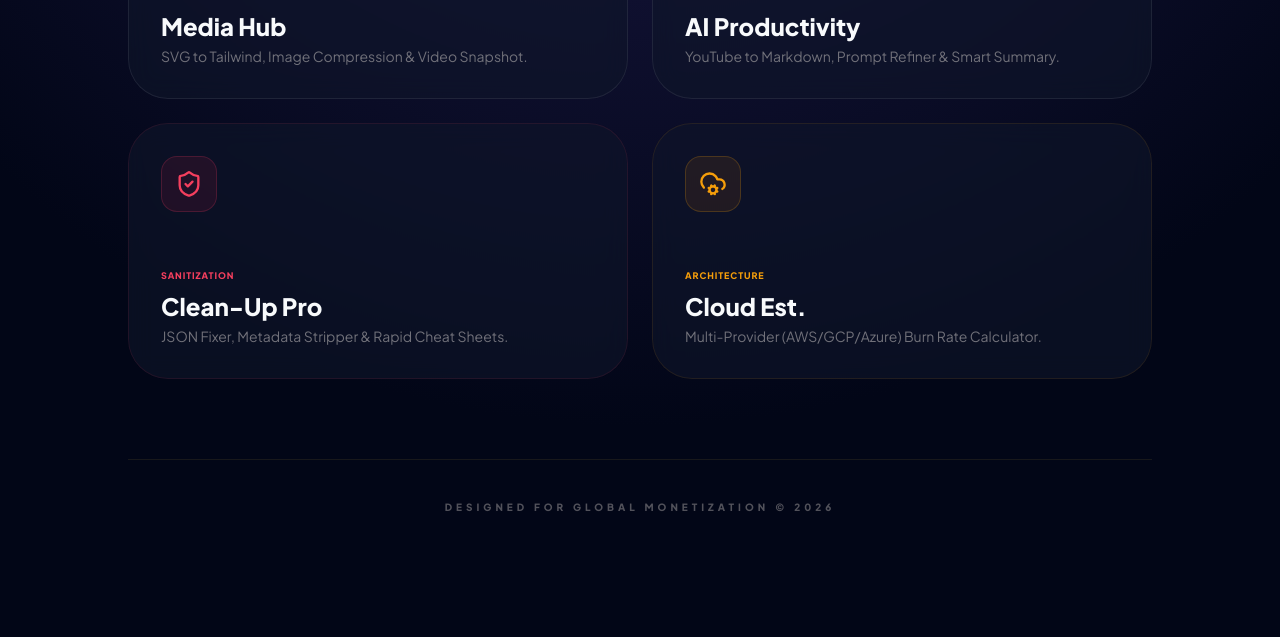
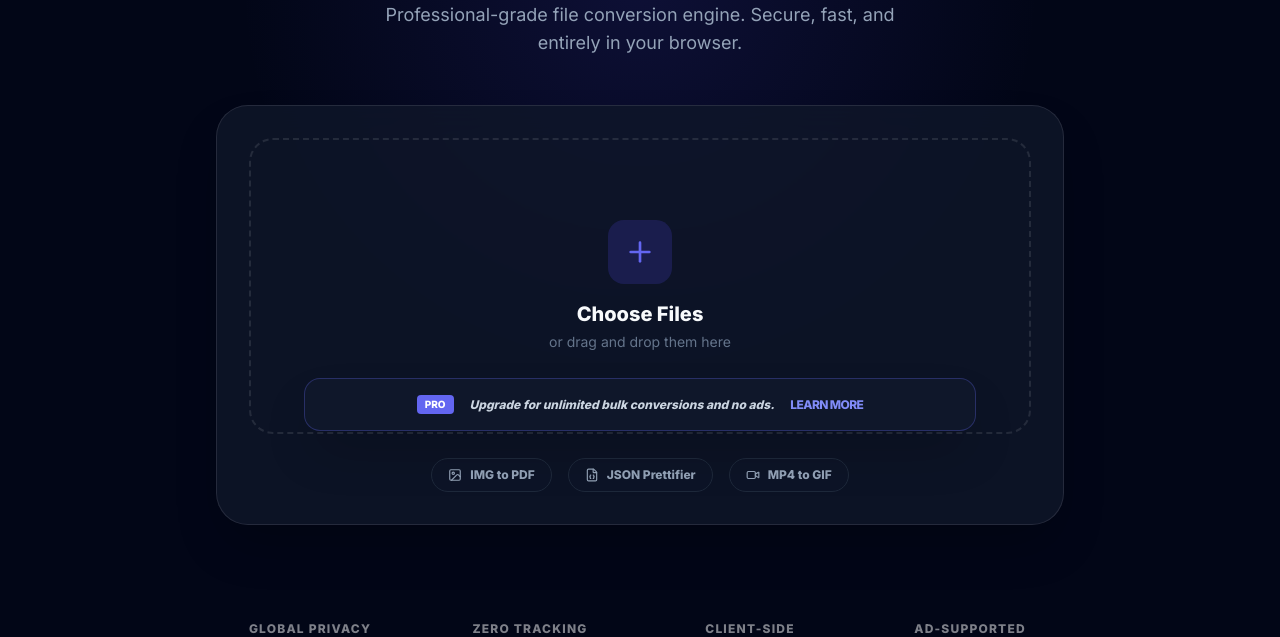
Before and after one commit to realametsikor/realametsikor-my-utility-hub, a plain HTML site: page index.html in a window 1280 px wide. Shown: the part 337-974 px from the top of the page. Before the commit the page ends 940 px from the top, so only its background shows below. Drawn offline with nearby package versions, Linux system fonts and the light colour scheme.

Commit message:
Update index.html

```diff
--- a/index.html
+++ b/index.html
@@ -3,116 +3,114 @@
 <head>
     <meta charset="UTF-8">
     <meta name="viewport" content="width=device-width, initial-scale=1.0">
-    <title>UtilityOS | The Universal Toolkit</title>
+    <title>UtilityOS | The Universal File Engine</title>
     <script src="https://cdn.tailwindcss.com"></script>
     <script src="https://unpkg.com/lucide@latest"></script>
+    <link href="https://fonts.googleapis.com/css2?family=Inter:wght@400;600;800&display=swap" rel="stylesheet">
     <style>
-        @import url('https://fonts.googleapis.com/css2?family=Plus+Jakarta+Sans:wght@400;600;800&display=swap');
-
         body {
             background-color: #020617;
             color: #f8fafc;
-            font-family: 'Plus Jakarta Sans', sans-serif;
-            overflow-x: hidden;
+            font-family: 'Inter', sans-serif;
         }
-
-        /* Animated Background Glow */
-        .bg-glow {
-            position: fixed;
-            top: 0; left: 0; width: 100%; height: 100%;
-            background: radial-gradient(circle at 50% -20%, #1e1b4b 0%, #020617 80%);
-            z-index: -1;
+        .hero-glow {
+            background: radial-gradient(circle at 50% 50%, rgba(79, 70, 229, 0.15) 0%, transparent 50%);
+            position: absolute; top: -20%; left: 0; right: 0; bottom: 0; z-index: -1;
         }
-
-        /* Hover Interaction: The "SaaS" Pop */
-        .tool-card {
-            background: rgba(15, 23, 42, 0.6);
-            border: 1px solid rgba(255, 255, 255, 0.08);
-            backdrop-filter: blur(12px);
-            transition: all 0.4s cubic-bezier(0.175, 0.885, 0.32, 1.275);
-            cursor: pointer;
+        .glass-panel {
+            background: rgba(15, 23, 42, 0.8);
+            backdrop-filter: blur(16px);
+            border: 1px solid rgba(255, 255, 255, 0.1);
         }
-
-        .tool-card:hover {
-            transform: translateY(-8px) scale(1.02);
-            border-color: rgba(59, 130, 246, 0.5);
-            box-shadow: 0 20px 40px -15px rgba(0, 0, 0, 0.5), 0 0 20px rgba(59, 130, 246, 0.1);
+        .drop-zone {
+            border: 2px dashed rgba(255, 255, 255, 0.1);
+            transition: all 0.3s ease;
         }
-
-        .tool-card:active { transform: scale(0.98); }
-
-        /* Icon Glow Effect */
-        .icon-box { transition: all 0.3s ease; }
-        .tool-card:hover .icon-box { transform: rotate(10deg) scale(1.1); }
-
-        .badge { font-size: 9px; font-weight: 800; letter-spacing: 0.1em; }
+        .drop-zone:hover {
+            border-color: #6366f1;
+            background: rgba(99, 102, 241, 0.05);
+        }
+        .btn-primary {
+            background: linear-gradient(to bottom right, #6366f1, #4f46e5);
+            box-shadow: 0 4px 14px 0 rgba(79, 70, 229, 0.39);
+        }
     </style>
 </head>
-<body class="p-6 md:p-12">
-    <div class="bg-glow"></div>
+<body class="min-h-screen">
+    <div class="hero-glow"></div>
 
-    <header class="max-w-5xl mx-auto mb-16 flex justify-between items-start">
-        <div class="space-y-2">
-            <h1 class="text-4xl font-extrabold tracking-tighter italic">Utility<span class="text-blue-500">OS</span></h1>
-            <p class="text-zinc-500 text-sm font-medium uppercase tracking-[0.2em]">Global Release v2.1</p>
+    <nav class="flex justify-between items-center px-8 py-6 max-w-7xl mx-auto">
+        <div class="text-xl font-extrabold tracking-tighter flex items-center gap-2">
+            <div class="w-8 h-8 bg-indigo-600 rounded-lg flex items-center justify-center">
+                <i data-lucide="zap" class="w-5 h-5 fill-white text-white"></i>
+            </div>
+            Utility<span class="text-indigo-500">OS</span>
         </div>
-        <button class="bg-white text-black px-6 py-2 rounded-full text-xs font-bold hover:bg-blue-500 hover:text-white transition-all shadow-xl">GO PRO</button>
-    </header>
+        <div class="hidden md:flex gap-8 text-sm font-semibold text-slate-400">
+            <a href="#" class="hover:text-white transition-colors">Converters</a>
+            <a href="#" class="hover:text-white transition-colors">Pricing</a>
+            <a href="#" class="hover:text-white transition-colors">API</a>
+        </div>
+        <button class="text-sm font-bold bg-slate-800 px-6 py-2.5 rounded-full border border-slate-700 hover:bg-slate-700 transition-all">Sign In</button>
+    </nav>
 
-    <main class="max-w-5xl mx-auto grid grid-cols-1 md:grid-cols-2 gap-6">
+    <main class="max-w-4xl mx-auto mt-20 px-6 text-center">
+        <h1 class="text-5xl md:text-7xl font-extrabold tracking-tight mb-6 bg-clip-text text-transparent bg-gradient-to-b from-white to-slate-500">
+            Convert anything,<br>anywhere.
+        </h1>
+        <p class="text-slate-400 text-lg mb-12 max-w-xl mx-auto font-medium">
+            Professional-grade file conversion engine. Secure, fast, and entirely in your browser.
+        </p>
 
-        <a href="tools/media/media-hub.html" class="tool-card p-8 rounded-[2.5rem] flex flex-col justify-between h-64">
-            <div class="icon-box w-14 h-14 bg-blue-600/10 text-blue-500 rounded-2xl flex items-center justify-center border border-blue-500/20">
-                <i data-lucide="layers" class="w-7 h-7"></i>
+        <div class="glass-panel p-4 md:p-8 rounded-[2rem] shadow-2xl relative">
+            <div class="drop-zone rounded-[1.5rem] py-20 flex flex-col items-center justify-center cursor-pointer relative overflow-hidden group">
+                <input type="file" class="absolute inset-0 opacity-0 cursor-pointer" multiple id="fileInput">
+                <div class="w-16 h-16 bg-indigo-600/20 text-indigo-500 rounded-2xl flex items-center justify-center mb-4 group-hover:scale-110 transition-transform duration-500">
+                    <i data-lucide="plus" class="w-8 h-8"></i>
+                </div>
+                <h3 class="text-xl font-bold mb-1">Choose Files</h3>
+                <p class="text-slate-500 text-sm font-medium">or drag and drop them here</p>
             </div>
-            <div>
-                <span class="badge text-blue-500 uppercase mb-2 block">Visual Engine</span>
-                <h2 class="text-2xl font-bold">Media Hub</h2>
-                <p class="text-zinc-500 text-sm mt-1">SVG to Tailwind, Image Compression & Video Snapshot.</p>
+
+            <div class="mt-6 flex flex-wrap justify-center gap-4">
+                <div class="flex items-center gap-2 bg-slate-900/50 px-4 py-2 rounded-full border border-slate-800 text-xs font-bold text-slate-400">
+                    <i data-lucide="image" class="w-3.5 h-3.5"></i> IMG to PDF
+                </div>
+                <div class="flex items-center gap-2 bg-slate-900/50 px-4 py-2 rounded-full border border-slate-800 text-xs font-bold text-slate-400">
+                    <i data-lucide="file-json" class="w-3.5 h-3.5"></i> JSON Prettifier
+                </div>
+                <div class="flex items-center gap-2 bg-slate-900/50 px-4 py-2 rounded-full border border-slate-800 text-xs font-bold text-slate-400">
+                    <i data-lucide="video" class="w-3.5 h-3.5"></i> MP4 to GIF
+                </div>
             </div>
-        </a>
+        </div>
 
-        <a href="tools/ai/ai-hub.html" class="tool-card p-8 rounded-[2.5rem] flex flex-col justify-between h-64">
-            <div class="icon-box w-14 h-14 bg-purple-600/10 text-purple-500 rounded-2xl flex items-center justify-center border border-purple-500/20">
-                <i data-lucide="sparkles" class="w-7 h-7"></i>
-            </div>
-            <div>
-                <span class="badge text-purple-500 uppercase mb-2 block">Neural Bridge</span>
-                <h2 class="text-2xl font-bold">AI Productivity</h2>
-                <p class="text-zinc-500 text-sm mt-1">YouTube to Markdown, Prompt Refiner & Smart Summary.</p>
-            </div>
-        </a>
-
-        <a href="tools/clean/clean-hub.html" class="tool-card p-8 rounded-[2.5rem] flex flex-col justify-between h-64 border-rose-500/10 hover:border-rose-500/50">
-            <div class="icon-box w-14 h-14 bg-rose-600/10 text-rose-500 rounded-2xl flex items-center justify-center border border-rose-500/20">
-                <i data-lucide="shield-check" class="w-7 h-7"></i>
-            </div>
-            <div>
-                <span class="badge text-rose-500 uppercase mb-2 block">Sanitization</span>
-                <h2 class="text-2xl font-bold">Clean-Up Pro</h2>
-                <p class="text-zinc-500 text-sm mt-1">JSON Fixer, Metadata Stripper & Rapid Cheat Sheets.</p>
-            </div>
-        </a>
-
-        <a href="tools/cloud/cloud-hub.html" class="tool-card p-8 rounded-[2.5rem] flex flex-col justify-between h-64 border-amber-500/10 hover:border-amber-500/50">
-            <div class="icon-box w-14 h-14 bg-amber-600/10 text-amber-500 rounded-2xl flex items-center justify-center border border-amber-500/20">
-                <i data-lucide="cloud-cog" class="w-7 h-7"></i>
-            </div>
-            <div>
-                <span class="badge text-amber-500 uppercase mb-2 block">Architecture</span>
-                <h2 class="text-2xl font-bold">Cloud Est.</h2>
-                <p class="text-zinc-500 text-sm mt-1">Multi-Provider (AWS/GCP/Azure) Burn Rate Calculator.</p>
-            </div>
-        </a>
-
+        <div class="mt-24 grid grid-cols-2 md:grid-cols-4 gap-8 opacity-50 grayscale hover:grayscale-0 transition-all duration-700">
+            <div class="text-xs font-black uppercase tracking-widest">Global Privacy</div>
+            <div class="text-xs font-black uppercase tracking-widest">Zero Tracking</div>
+            <div class="text-xs font-black uppercase tracking-widest">Client-Side</div>
+            <div class="text-xs font-black uppercase tracking-widest">Ad-Supported</div>
+        </div>
     </main>
 
-    <footer class="max-w-5xl mx-auto mt-20 text-center py-10 border-t border-zinc-900">
-        <p class="text-[10px] text-zinc-600 font-bold uppercase tracking-[0.4em]">Designed for Global Monetization © 2026</p>
-    </footer>
+    <div class="fixed bottom-8 left-1/2 -translate-x-1/2 w-[90%] max-w-2xl bg-slate-900 border border-indigo-500/30 p-4 rounded-2xl flex items-center justify-center gap-4 shadow-2xl">
+        <div class="text-[10px] bg-indigo-500 text-white px-2 py-0.5 rounded font-black">PRO</div>
+        <p class="text-xs font-bold text-slate-300 italic">Upgrade for unlimited bulk conversions and no ads.</p>
+        <button class="text-xs font-black text-indigo-400 uppercase tracking-tighter">Learn More</button>
+    </div>
 
     <script>
         lucide.createIcons();
+
+        // Basic drag & drop interaction
+        const fileInput = document.getElementById('fileInput');
+        fileInput.addEventListener('change', (e) => {
+            if(e.target.files.length > 0) {
+                // Redirect to the Clean Hub or Media Hub depending on type
+                // For this demo, we'll just alert.
+                alert(`${e.target.files.length} files detected. Processing locally...`);
+            }
+        });
     </script>
 </body>
 </html>
```
